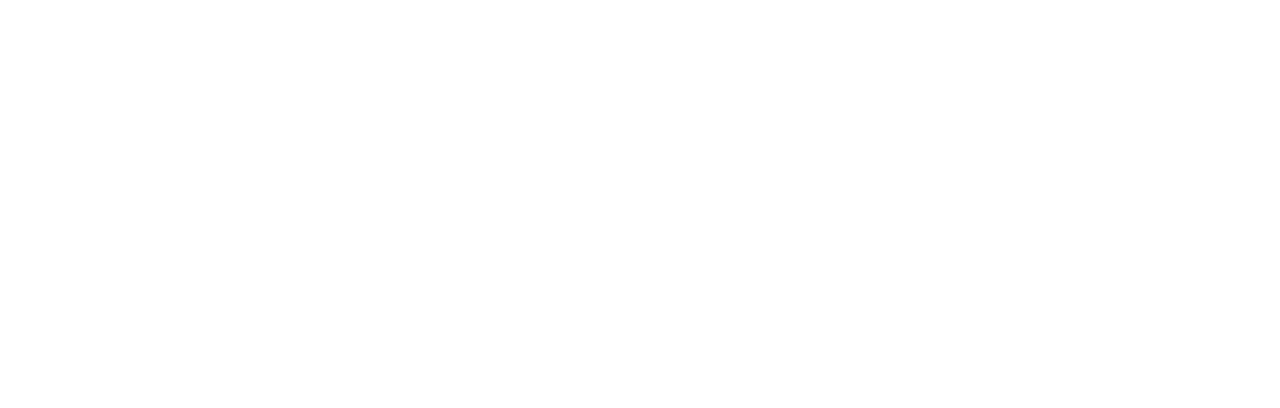
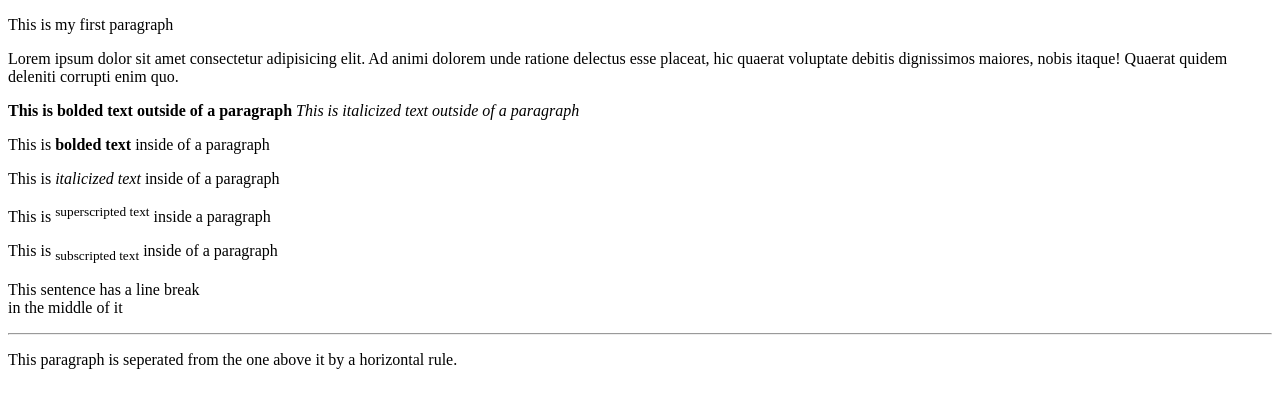
Before and after one commit to CarlaC2024/CarlaC2024.github.io, a plain HTML site: page code-skeleton/index.html in a window 1280 px wide. Drawn offline with Linux system fonts and the light colour scheme.

Commit message:
hello world and demos

```diff
--- a/code-skeleton/index.html
+++ b/code-skeleton/index.html
@@ -3,9 +3,39 @@
     <head>
         <meta charset="UTF-8">
         <meta name="viewport" content="width=device-width, initial-scale=1.0">
-        <title>Document</title>
+        <title>Text Styling Tags Demo</title>
     </head>
     <body>
-
+        <p>This is my first paragraph</p>
+        <p>
+            Lorem ipsum dolor sit amet consectetur
+            adipisicing elit. Ad animi dolorem unde
+            ratione delectus esse placeat, hic
+            quaerat voluptate debitis dignissimos
+            maiores, nobis itaque! Quaerat quidem
+            deleniti corrupti enim quo.
+        </p>
+        <b>This is bolded text outside of a paragraph</b>
+        <i>This is italicized text outside of a paragraph</i>
+        <p>
+            This is <b>bolded text</b> inside of a paragraph
+        </P>
+        <p>
+                This is <i>italicized text</i> inside of a paragraph
+        </p>
+        <p>
+                This is <sup>superscripted text</sup>
+                    inside a paragraph
+        </p>
+        <p>
+                This is <sub>subscripted text</sub>
+                inside of a paragraph
+        </p>
+        <p>     This sentence has a line break <br> in the middle of it</p>
+        <hr>
+        <p>
+                This paragraph is seperated from the one above it
+                by a horizontal rule.
+        </p>
     </body>
 </html>
```
Also changed, not shown: demos/01-headings/index.html (added, +19 -0 lines), demos/02-text-styling/index.html (added, +11 -0 lines), exercises/hello-world/index.html (added, +12 -0 lines).
